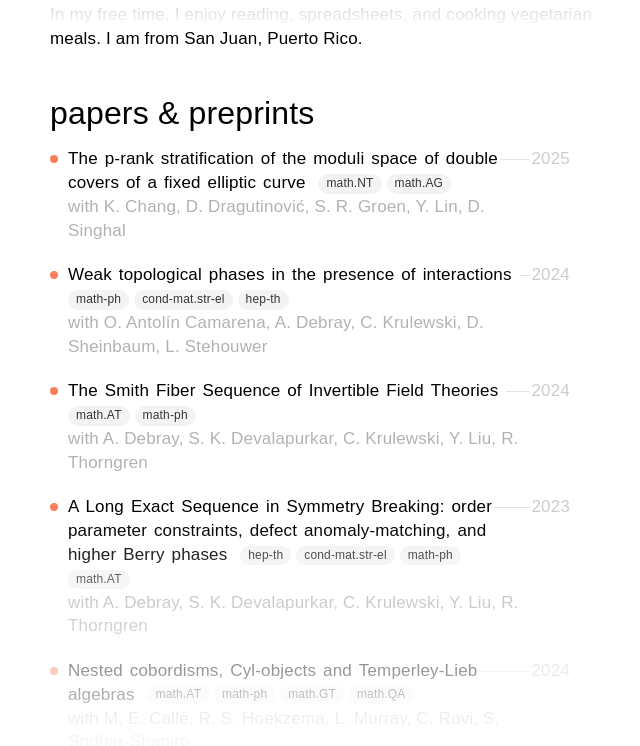
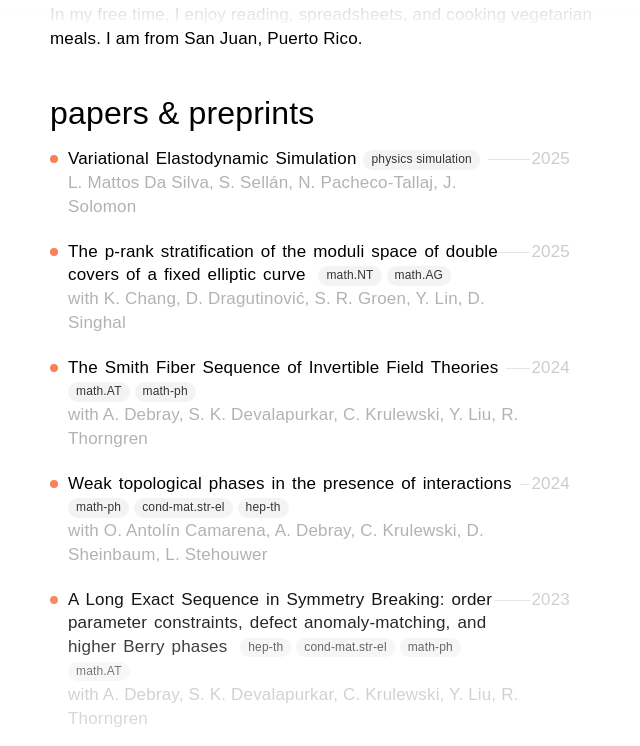
Before and after one commit to natipt/natipt.github.io, a plain HTML site: page index.html in a window 1280 px wide. Shown: the part 769-1515 px from the top of the page, without its empty margins (310-950 px from the left). Drawn offline with Linux system fonts and the light colour scheme; a web font is replaced by a local one.

Commit message:
not even sure but yeah

```diff
--- a/index.html
+++ b/index.html
@@ -77,6 +77,22 @@
         <section id="research" class="content list">
             <h1 class="scroll-reveal">papers & preprints</h1>
             <ul class="classic" id="papers">
+                <li class="scroll-reveal" data-source="SIGGRAPH 2025">
+                    <a href="https://s2025.siggraph.org/program/technical-papers/ target="_blank" title="Variational Elastodynamic Simulation">
+                    <div class="category" style="background-color: #f9805a"></div>
+                    <div class="title">
+                        <h4>
+                            <span>Variational </span><span>Elastodynamic </span><span>Simulation </span>
+                            <span><div class="tag">physics simulation</div></span>
+                            <!-- <span><div class="tag">physics simulation</div></span> -->
+                        </h4>
+                        <p>L. Mattos Da Silva, S. Sellán, N. Pacheco-Tallaj, J. Solomon</p>
+                    </div>
+                    <div class="date">
+                    <span>2025</span>
+                    </div>
+                    </a>
+                </li>
                 <li class="scroll-reveal" data-source="arXiv:2502.09540">
                     <a href="https://arxiv.org/abs/2502.09540" target="_blank" title="The p-rank stratification of the moduli space of double covers of a fixed elliptic curve">
                     <div class="category" style="background-color: #f9805a"></div>
@@ -93,6 +109,22 @@
                     </div>
                     </a>
                 </li>
+                <li class="scroll-reveal" data-source="arXiv:2405.04649">
+                    <a href="https://arxiv.org/abs/2405.04649" target="_blank" title="The Smith Fiber Sequence of Invertible Field Theories">
+                    <div class="category" style="background-color: #f9805a"></div>
+                    <div class="title">
+                        <h4>
+                            <span>The </span><span>Smith </span><span>Fiber </span><span>Sequence </span><span>of </span><span>Invertible </span><span>Field </span><span>Theories</span>
+                            <div class="tag">math.AT</div>
+                            <div class="tag">math-ph</div>
+                        </h4>
+                        <p>with A. Debray, S. K. Devalapurkar, C. Krulewski, Y. Liu, R. Thorngren</p>
+                    </div>
+                    <div class="date">
+                    <span>2024</span>
+                    </div>
+                    </a>
+                </li>
                 <li class="scroll-reveal" data-source="arXiv:2410.10031">
                     <a href="https://arxiv.org/abs/2410.10031" target="_blank" title="Weak topological phases in the presence of interactions">
                     <div class="category" style="background-color: #f9805a"></div>
@@ -104,22 +136,6 @@
                             <div class="tag">hep-th</div>
                         </h4>
                         <p>with O. Antolín Camarena, A. Debray, C. Krulewski, D. Sheinbaum, L. Stehouwer</p>
-                    </div>
-                    <div class="date">
-                    <span>2024</span>
-                    </div>
-                    </a>
-                </li>
-                <li class="scroll-reveal" data-source="arXiv:2405.04649">
-                    <a href="https://arxiv.org/abs/2405.04649" target="_blank" title="The Smith Fiber Sequence of Invertible Field Theories">
-                    <div class="category" style="background-color: #f9805a"></div>
-                    <div class="title">
-                        <h4>
-                            <span>The </span><span>Smith </span><span>Fiber </span><span>Sequence </span><span>of </span><span>Invertible </span><span>Field </span><span>Theories</span>
-                            <div class="tag">math.AT</div>
-                            <div class="tag">math-ph</div>
-                        </h4>
-                        <p>with A. Debray, S. K. Devalapurkar, C. Krulewski, Y. Liu, R. Thorngren</p>
                     </div>
                     <div class="date">
                     <span>2024</span>
@@ -270,7 +286,7 @@
         <section class="content list">
             <h3 class="scroll-reveal">credits</h3>
             <p class="scroll-reveal">
-                This beautiful website design is not at all due to me, I emulated <a class="text-link" style="text-decoration: underline;" href="https://fuckiwishiknewth.at/?ref=minimal.gallery" target="_blank">Piet Terheyden</a>, whose blog I found browsing Awwwards, and all the artistic credit should go to him.
+                This website design is not at all due to me, I emulated <a class="text-link" style="text-decoration: underline;" href="https://fuckiwishiknewth.at/?ref=minimal.gallery" target="_blank">Piet Terheyden</a>, whose blog I found browsing Awwwards, and all the artistic credit should go to him.
             </p>
         </section>
         <br><br><br><br><br><br><br><br><br>
--- a/mystyle.css
+++ b/mystyle.css
@@ -1066,6 +1066,10 @@ body.dark a {
     opacity: 1 !important;
   }
 
+.dark-mode .category {
+    background-color: #ccccff !important;
+}
+
 /* header image on small sites */
 @media (max-width: 600px) {
     .header-image {
```
